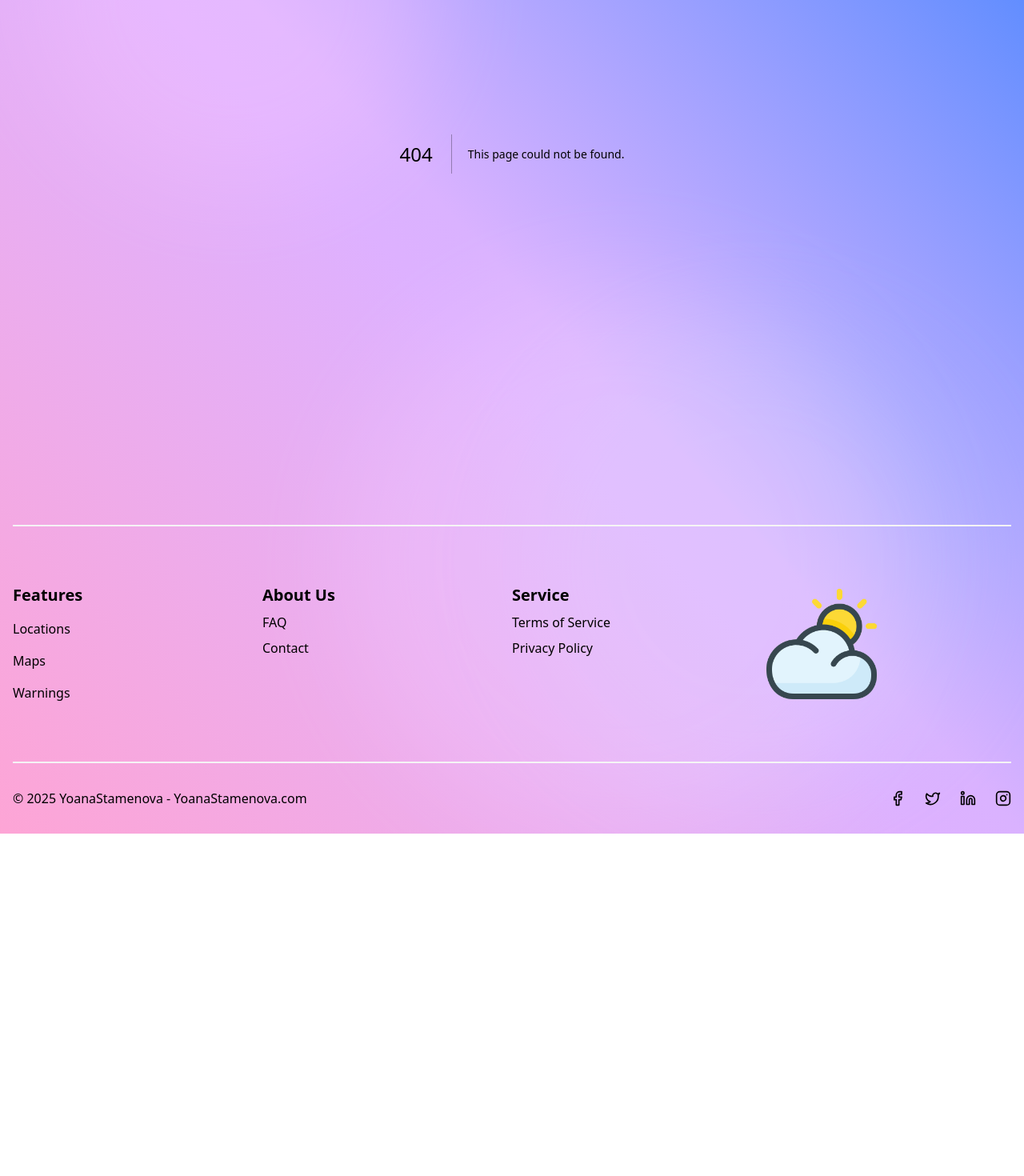
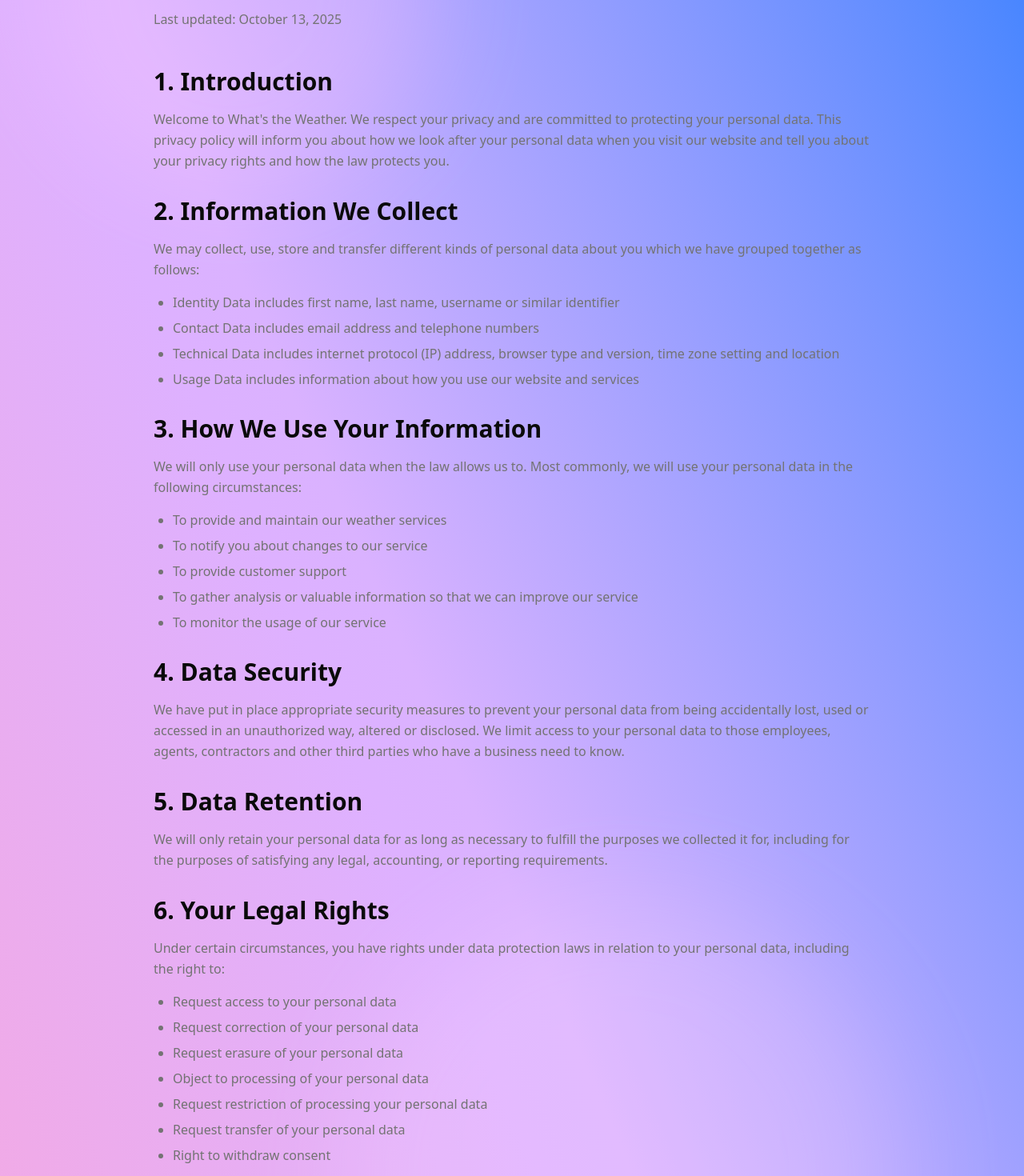
Before and after one commit to yoanastamenova/Whats-the-weather, a Next.js app: page /policy in a window 1280 px wide. Before the commit this address had no page. Shown: the part 340-1810 px from the top of the page at 80% size. Before the commit the page ends 1382 px from the top, so only its background shows below. Built offline with nearby package versions, Linux system fonts and the light colour scheme.

Commit message:
feat: add privacy policy content

```diff
--- /dev/null
+++ b/app/policy/page.tsx
@@ -0,0 +1,123 @@
+export default function PrivacyPolicy() {
+  return (
+    <section className="py-32">
+      <div className="container">
+        <div className="mx-auto max-w-4xl">
+          <h1 className="mb-8 text-5xl font-semibold lg:text-6xl">
+            Privacy Policy
+          </h1>
+
+          <p className="text-muted-foreground mb-12">
+            Last updated: {new Date().toLocaleDateString('en-US', { month: 'long', day: 'numeric', year: 'numeric' })}
+          </p>
+
+          <div className="space-y-8">
+            <section>
+              <h2 className="mb-4 text-3xl font-semibold">1. Introduction</h2>
+              <p className="text-muted-foreground leading-relaxed">
+                Welcome to What's the Weather. We respect your privacy and are committed to protecting your personal data.
+                This privacy policy will inform you about how we look after your personal data when you visit our website
+                and tell you about your privacy rights and how the law protects you.
+              </p>
+            </section>
+
+            <section>
+              <h2 className="mb-4 text-3xl font-semibold">2. Information We Collect</h2>
+              <p className="text-muted-foreground leading-relaxed mb-4">
+                We may collect, use, store and transfer different kinds of personal data about you which we have grouped together as follows:
+              </p>
+              <ul className="ml-6 list-disc space-y-2 text-muted-foreground">
+                <li>Identity Data includes first name, last name, username or similar identifier</li>
+                <li>Contact Data includes email address and telephone numbers</li>
+                <li>Technical Data includes internet protocol (IP) address, browser type and version, time zone setting and location</li>
+                <li>Usage Data includes information about how you use our website and services</li>
+              </ul>
+            </section>
+
+            <section>
+              <h2 className="mb-4 text-3xl font-semibold">3. How We Use Your Information</h2>
+              <p className="text-muted-foreground leading-relaxed mb-4">
+                We will only use your personal data when the law allows us to. Most commonly, we will use your personal data in the following circumstances:
+              </p>
+              <ul className="ml-6 list-disc space-y-2 text-muted-foreground">
+                <li>To provide and maintain our weather services</li>
+                <li>To notify you about changes to our service</li>
+                <li>To provide customer support</li>
+                <li>To gather analysis or valuable information so that we can improve our service</li>
+                <li>To monitor the usage of our service</li>
+              </ul>
+            </section>
+
+            <section>
+              <h2 className="mb-4 text-3xl font-semibold">4. Data Security</h2>
+              <p className="text-muted-foreground leading-relaxed">
+                We have put in place appropriate security measures to prevent your personal data from being accidentally lost,
+                used or accessed in an unauthorized way, altered or disclosed. We limit access to your personal data to those
+                employees, agents, contractors and other third parties who have a business need to know.
+              </p>
+            </section>
+
+            <section>
+              <h2 className="mb-4 text-3xl font-semibold">5. Data Retention</h2>
+              <p className="text-muted-foreground leading-relaxed">
+                We will only retain your personal data for as long as necessary to fulfill the purposes we collected it for,
+                including for the purposes of satisfying any legal, accounting, or reporting requirements.
+              </p>
+            </section>
+
+            <section>
+              <h2 className="mb-4 text-3xl font-semibold">6. Your Legal Rights</h2>
+              <p className="text-muted-foreground leading-relaxed mb-4">
+                Under certain circumstances, you have rights under data protection laws in relation to your personal data, including the right to:
+              </p>
+              <ul className="ml-6 list-disc space-y-2 text-muted-foreground">
+                <li>Request access to your personal data</li>
+                <li>Request correction of your personal data</li>
+                <li>Request erasure of your personal data</li>
+                <li>Object to processing of your personal data</li>
+                <li>Request restriction of processing your personal data</li>
+                <li>Request transfer of your personal data</li>
+                <li>Right to withdraw consent</li>
+              </ul>
+            </section>
+
+            <section>
+              <h2 className="mb-4 text-3xl font-semibold">7. Third-Party Links</h2>
+              <p className="text-muted-foreground leading-relaxed">
+                This website may include links to third-party websites, plug-ins and applications. Clicking on those links
+                or enabling those connections may allow third parties to collect or share data about you. We do not control
+                these third-party websites and are not responsible for their privacy statements.
+              </p>
+            </section>
+
+            <section>
+              <h2 className="mb-4 text-3xl font-semibold">8. Cookies</h2>
+              <p className="text-muted-foreground leading-relaxed">
+                We use cookies and similar tracking technologies to track the activity on our service and hold certain information.
+                You can instruct your browser to refuse all cookies or to indicate when a cookie is being sent.
+              </p>
+            </section>
+
+            <section>
+              <h2 className="mb-4 text-3xl font-semibold">9. Changes to This Privacy Policy</h2>
+              <p className="text-muted-foreground leading-relaxed">
+                We may update our Privacy Policy from time to time. We will notify you of any changes by posting the new
+                Privacy Policy on this page and updating the "Last updated" date at the top of this Privacy Policy.
+              </p>
+            </section>
+
+            <section>
+              <h2 className="mb-4 text-3xl font-semibold">10. Contact Us</h2>
+              <p className="text-muted-foreground leading-relaxed">
+                If you have any questions about this Privacy Policy, please contact us at{" "}
+                <a href="mailto:email@example.com" className="underline underline-offset-4 hover:text-foreground transition-colors">
+                  email@example.com
+                </a>
+              </p>
+            </section>
+          </div>
+        </div>
+      </div>
+    </section>
+  );
+}
```
